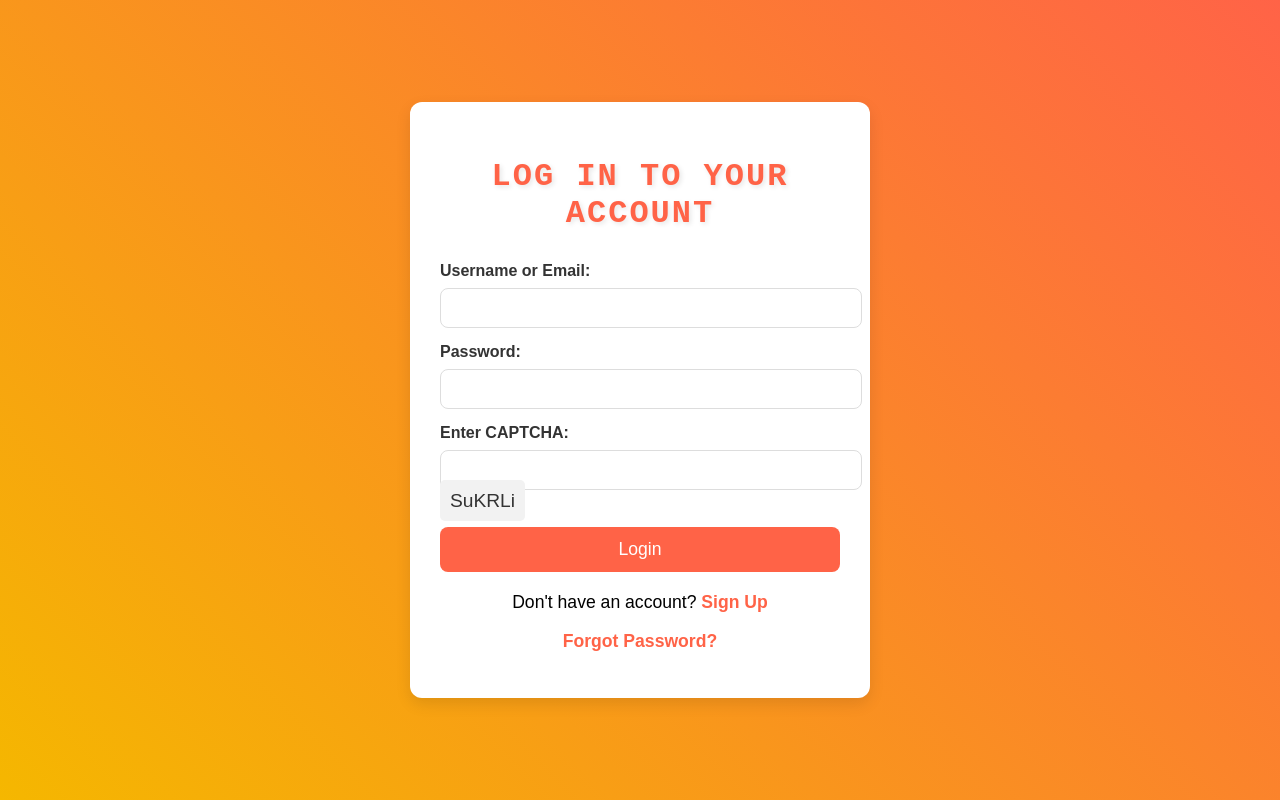
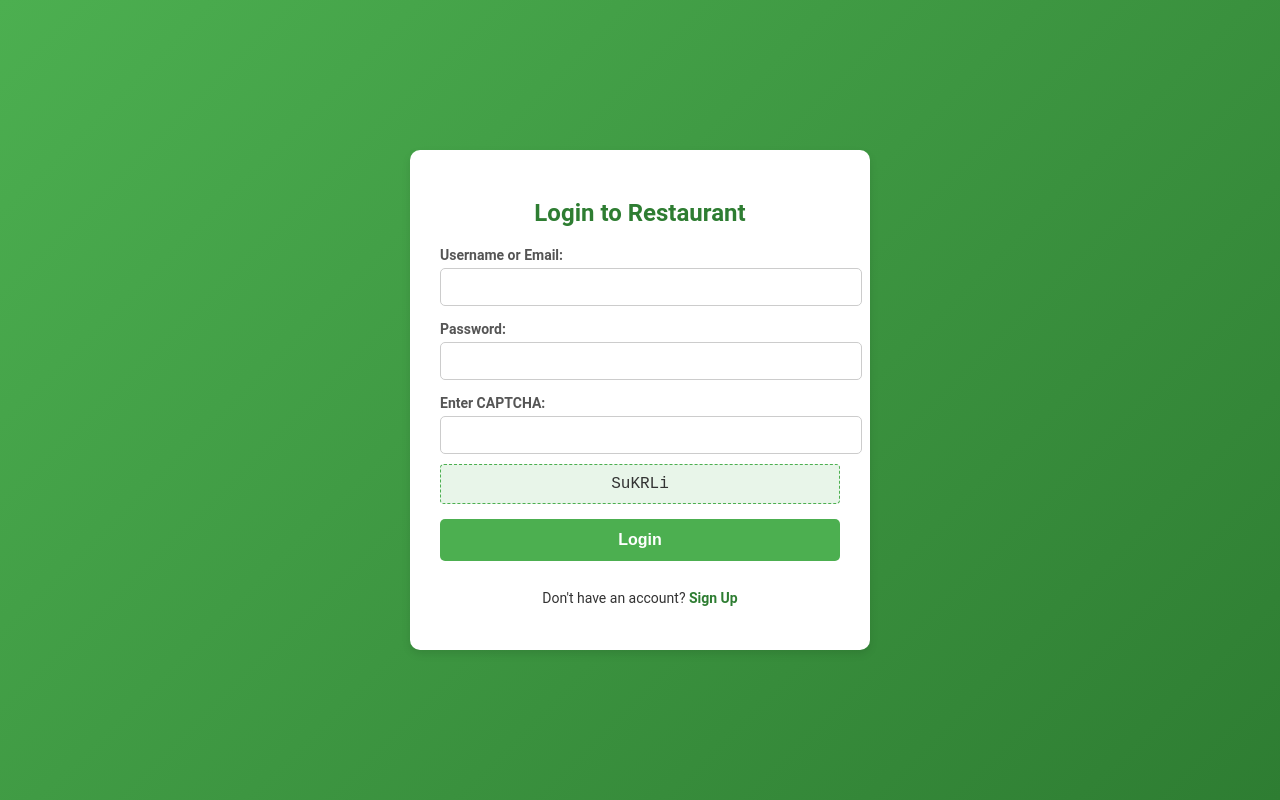
Before and after one commit to kasakgupta/Restaurant_Website, a PHP site: page /login.php in a window 1280 px wide. Run offline with PHP 8.4, Linux system fonts and the light colour scheme.

Commit message:
Change Style of Login and Registration Page

```diff
--- a/Login Page/database.php
+++ b/Login Page/database.php
@@ -2,9 +2,7 @@
 
 $db_server = "localhost";
 $db_user = "root";
-// $db_pass = "Kasak@sql12";
 $db_pass = "";
-
 $db_name = "restaurantdb";
 $conn = "";
 
--- a/Login Page/login.php
+++ b/Login Page/login.php
@@ -1,59 +1,170 @@
+<!-- <!DOCTYPE html>
+<html lang="en">
+
+<head>
+    <meta charset="UTF-8">
+    <title>Restaurant Login with CAPTCHA</title>
+    <link rel="stylesheet" href="styles.css" />
+</head>
+
+
+<body>
+    <div class="container">
+        <form id="loginForm" action="<?php htmlspecialchars($_SERVER["PHP_SELF"]) ?>" method="POST">
+            <h2>Login to Restaurant</h2>
+            <div class="input-group">
+                <label for="username">Username or Email:</label>
+                <input type="text" id="username" name="username" required />
+            </div>
+            <div class="input-group">
+                <label for="password">Password:</label>
+                <input type="password" id="password" name="password" required />
+            </div>
+            <div class="input-group">
+                <label for="captcha">Enter CAPTCHA:</label>
+                <input type="text" id="captchaInput" name="captchaInput" required />
+                <span id="captchaOutput"></span>
+            </div>
+            <button type="submit">Login</button>
+            <div class="signup-link">
+                <p>Don't have an account? <a href="./registeration.php">Sign Up</a></p>
+            </div>
+        </form>
+        <?php
+        if ($_SERVER["REQUEST_METHOD"] == "POST") {
+            $name = $_POST['username'];
+            $password = $_POST['password'];
+
+            echo "<p>Submitted username: $name</p>";
+        }
+        ?>
+    </div>
+
+
+    <script>
+        function generateCaptcha() {
+            let chars = '0123456789abcdefghijklmnopqrstuvwxyzABCDEFGHIJKLMNOPQRSTUVWXYZ';
+            let captcha = '';
+            for (let i = 0; i < 6; i++) {
+                let index = Math.floor(Math.random() * chars.length);
+                captcha += chars[index];
+            }
+            document.getElementById('captchaOutput').innerText = captcha;
+        }
+
+        function validateCaptcha() {
+            let userCaptcha = document.getElementById('captchaInput').value.trim();
+            let generatedCaptcha = document.getElementById('captchaOutput').innerText;
+
+
+
+
+            if (userCaptcha === generatedCaptcha) {
+                alert('CAPTCHA matched! Proceed with login.');
+                window.location.href = '../Main/index.php';
+            } else {
+                alert('CAPTCHA not matched! Try again.');
+            }
+        }
+
+        window.onload = function() {
+            generateCaptcha();
+            document.getElementById('loginForm').addEventListener('submit', function(event) {
+                event.preventDefault(); // Prevent form submission for now
+                validateCaptcha(); // Call validateCaptcha() when the form is submitted
+            });
+        };
+    </script>
+</body>
+
+</html> -->
+
+
 <!DOCTYPE html>
 <html lang="en">
 
 <head>
-  <meta charset="UTF-8" />
-  <meta name="viewport" content="width=device-width, initial-scale=1.0" />
-  <title>Restaurant Login</title>
+    <meta charset="UTF-8">
+    <title>Restaurant Login with CAPTCHA</title>
     <link rel="stylesheet" href="styles.css" />
 </head>
 
 <body>
-  <div class="login-container">
+    <div class="container">
         <form id="loginForm" action="<?php echo htmlspecialchars($_SERVER["PHP_SELF"]); ?>" method="POST">
-      <h2 class="form-heading">Log In to Your Account</h2>
+            <h2>Login to Restaurant</h2>
             <div class="input-group">
                 <label for="username">Username or Email:</label>
-        <input type="text" id="username" name="username" required aria-label="Username or Email" />
+                <input type="text" id="username" name="username" required />
             </div>
             <div class="input-group">
                 <label for="password">Password:</label>
-        <input type="password" id="password" name="password" required aria-label="Password" />
+                <input type="password" id="password" name="password" required />
             </div>
             <div class="input-group">
                 <label for="captcha">Enter CAPTCHA:</label>
-        <input type="text" id="captchaInput" name="captchaInput" required aria-label="CAPTCHA Input" />
+                <input type="text" id="captchaInput" name="captchaInput" required />
                 <span id="captchaOutput"></span>
-        <span id="captchaError" style="color: red; display: none;">CAPTCHA not matched! Try again.</span>
             </div>
             <button type="submit">Login</button>
-      <div class="links">
-        <p class="account-action">Don't have an account? <a href="./registration.php">Sign Up</a></p>
-        <p class="password-action"><a href="./forgot-password.php">Forgot Password?</a></p>
+            <div class="signup-link">
+                <p>Don't have an account? <a href="./registration.php">Sign Up</a></p>
             </div>
         </form>
+        <?php
+        if ($_SERVER["REQUEST_METHOD"] == "POST") {
+            $name = $_POST['username'];
+            $password = $_POST['password'];
+
+            // Perform password verification here
+            include("database.php"); // Include your database connection file
+
+            // Query the database to retrieve the user's hashed password
+            $sql = "SELECT password FROM users WHERE username = '$name'";
+            $result = mysqli_query($conn, $sql);
+
+            if (mysqli_num_rows($result) == 1) {
+                $row = mysqli_fetch_assoc($result);
+                $hashed_password = $row['password'];
+
+                // Use password_verify to check if the entered password matches the hashed password
+                if (password_verify($password, $hashed_password)) {
+                    echo "<p>Submitted username: $name</p>";
+                    echo "<p>Password is correct!</p>";
+                    // Redirect the user
+                    header("Location: ../Main/index.php");
+                    exit(); // Make sure to exit after redirection
+                } else {
+                    echo "<p>Submitted username: $name</p>";
+                    echo "<p>Incorrect password. Please try again.</p>";
+                }
+            } else {
+                echo "<p>Username not found. Please check your username or register for an account.</p>";
+            }
+        }
+        ?>
     </div>
 
     <script>
-    let generatedCaptcha = '';
-
         function generateCaptcha() {
-      const chars = '0123456789abcdefghijklmnopqrstuvwxyzABCDEFGHIJKLMNOPQRSTUVWXYZ';
-      generatedCaptcha = '';
+            let chars = '0123456789abcdefghijklmnopqrstuvwxyzABCDEFGHIJKLMNOPQRSTUVWXYZ';
+            let captcha = '';
             for (let i = 0; i < 6; i++) {
-        const index = Math.floor(Math.random() * chars.length);
-        generatedCaptcha += chars[index];
+                let index = Math.floor(Math.random() * chars.length);
+                captcha += chars[index];
             }
-      document.getElementById('captchaOutput').innerText = generatedCaptcha;
+            document.getElementById('captchaOutput').innerText = captcha;
         }
 
-    function validateCaptcha(event) {
-      const userCaptcha = document.getElementById('captchaInput').value.trim();
-      if (userCaptcha !== generatedCaptcha) {
-        document.getElementById('captchaError').style.display = 'block';
-        event.preventDefault();
+        function validateCaptcha() {
+            let userCaptcha = document.getElementById('captchaInput').value.trim();
+            let generatedCaptcha = document.getElementById('captchaOutput').innerText;
+
+            if (userCaptcha === generatedCaptcha) {
+                alert('CAPTCHA matched! Proceed with login.');
             } else {
-        document.getElementById('captchaError').style.display = 'none';
+                alert('CAPTCHA not matched! Try again.');
+                event.preventDefault(); // Prevent form submission if CAPTCHA doesn't match
             }
         }
 
--- a/Login Page/styles.css
+++ b/Login Page/styles.css
@@ -1,130 +1,139 @@
-/* General Styling */
+/* General reset and body styling */
 body {
-  font-family: 'Arial', sans-serif;
-  background: linear-gradient(45deg, #f5b700, #ff6347);
+  font-family: 'Roboto', sans-serif;
+  margin: 0;
+  padding: 0;
   display: flex;
   justify-content: center;
   align-items: center;
   height: 100vh;
-  margin: 0;
+  background: linear-gradient(135deg, #4caf50, #2e7d32);
+  color: #333;
 }
 
-/* Container Styling */
-.login-container,
-.register-container {
+/* Main container styling */
+.container {
   background-color: #fff;
-  border-radius: 12px;
-  box-shadow: 0 6px 15px rgba(0, 0, 0, 0.1);
   padding: 30px;
-  width: 400px;
-  text-align: center;
+  border-radius: 10px;
+  box-shadow: 0 4px 8px rgba(0, 0, 0, 0.1);
+  max-width: 400px;
+  width: 100%;
+  animation: fadeIn 0.8s ease-in-out;
 }
 
-/* Form Heading */
-.form-heading {
-  font-size: 2rem;
-  font-family: 'Courier New', Courier, monospace;
-  font-weight: bold;
-  color: #ff6347; /* Using a food-related color */
-  text-transform: uppercase;
-  margin-bottom: 30px;
-  letter-spacing: 2px;
-  text-shadow: 2px 2px 5px rgba(0, 0, 0, 0.1); /* Added shadow effect */
+@keyframes fadeIn {
+  from {
+      opacity: 0;
+      transform: translateY(-10px);
+  }
+  to {
+      opacity: 1;
+      transform: translateY(0);
+  }
 }
 
-/* Input Group Styling */
+/* Form styling */
+form {
+  display: flex;
+  flex-direction: column;
+}
+
+h2 {
+  text-align: center;
+  color: #2e7d32;
+  font-size: 24px;
+  margin-bottom: 20px;
+}
+
+/* Input fields and labels */
 .input-group {
   margin-bottom: 15px;
-  text-align: left;
 }
 
 label {
+  font-size: 14px;
   font-weight: bold;
-  color: #333;
+  margin-bottom: 5px;
+  display: block;
+  color: #555;
 }
 
 input {
   padding: 10px;
   width: 100%;
-  border-radius: 8px;
-  border: 1px solid #ddd;
-  font-size: 1rem;
+  border: 1px solid #ccc;
+  border-radius: 5px;
+  font-size: 14px;
+  color: #333;
+  transition: all 0.3s ease;
 }
 
+input:focus {
+  border-color: #4caf50;
+  outline: none;
+  box-shadow: 0 0 5px rgba(76, 175, 80, 0.5);
+}
+
+/* Captcha display */
+#captchaOutput {
+  display: block;
+  padding: 10px;
+  background-color: #e8f5e9;
+  border: 1px dashed #4caf50;
+  border-radius: 4px;
+  font-size: 16px;
+  text-align: center;
+  font-family: 'Courier New', monospace;
+  margin-top: 10px;
+}
+
+/* Buttons */
 button {
   padding: 12px;
-  width: 100%;
-  background-color: #ff6347;
+  border: none;
+  border-radius: 5px;
+  background-color: #4caf50;
   color: #fff;
-  border: none;
-  border-radius: 8px;
-  font-size: 1.1rem;
+  font-size: 16px;
+  font-weight: bold;
   cursor: pointer;
-  transition: background 0.3s ease;
+  transition: all 0.3s ease;
 }
 
 button:hover {
-  background-color: #f5b700;
+  background-color: #45a049;
+  box-shadow: 0 4px 8px rgba(0, 0, 0, 0.2);
 }
 
-/* Links Styling */
-.links {
-  margin-top: 20px;
+/* Links */
+.signup-link {
+  text-align: center;
+  margin-top: 15px;
+  font-size: 14px;
 }
 
-.links a {
-  color: #ff6347;
+.signup-link a {
+  color: #2e7d32;
   text-decoration: none;
-  font-size: 1.1rem;
   font-weight: bold;
-  transition: all 0.3s ease;
 }
 
-.links a:hover {
+.signup-link a:hover {
   text-decoration: underline;
 }
 
-/* Account Action Styling */
-.account-action {
-  font-size: 1.1rem;
-  margin-top: 10px;
+/* Error and alert messages */
+.success-message {
+  color: #4caf50;
+  font-weight: bold;
+  text-align: center;
+  margin-top: 15px;
 }
 
-.password-action {
-  font-size: 1rem;
-  margin-top: 10px;
+.error-message {
+  color: #e53935;
+  font-weight: bold;
+  text-align: center;
+  margin-top: 15px;
 }
-
-.account-action a,
-.password-action a {
-  color: #ff6347;
-  font-weight: bold;
-  transition: color 0.3s ease;
-}
-
-.account-action a:hover,
-.password-action a:hover {
-  color: #f5b700;
-}
-
-/* CAPTCHA Output Styling */
-#captchaOutput {
-  padding: 10px;
-  background-color: #f2f2f2;
-  border-radius: 5px;
-  font-size: 1.2rem;
-  margin-top: 5px;
-  color: #333;
-}
-
-input[type="text"], input[type="password"] {
-  margin-top: 8px;
-}
-
-@media (max-width: 600px) {
-  .login-container,
-  .register-container {
-    width: 90%;
-    padding: 15px;
-  }
-}
```
Also changed, not shown: Login Page/registration.php (renamed from Login Page/registeration.php, +36 -4 lines). Lines whose indentation alone changed are shown as unchanged.
